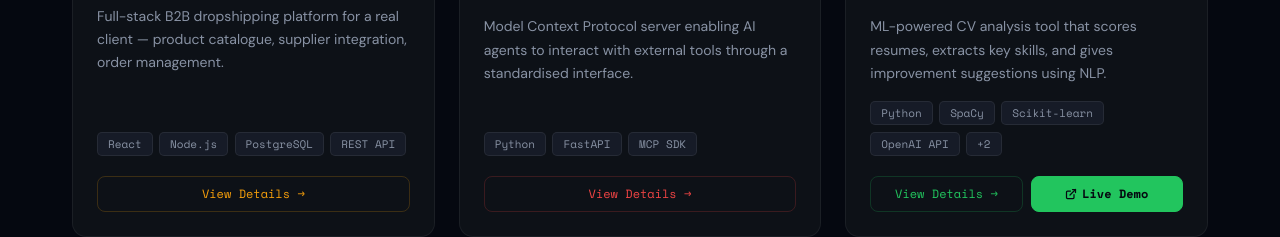
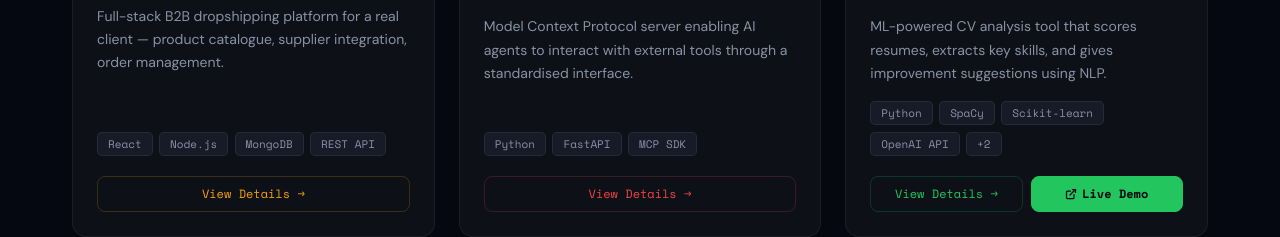
Before and after one commit to Mavi28/portfolio, a React (Vite) app: page / in a window 1280 px wide. Shown: the part 2400-2637 px from the top of the page. Built offline with nearby package versions, Linux system fonts and the light colour scheme.

Commit message:
add resume

```diff
--- a/src/data/projects.js
+++ b/src/data/projects.js
@@ -53,7 +53,7 @@ const projects = [
     freelance: false,
     icon: "💬",
     accent: "#a855f7",
-    githubUrl: "https://github.com/Mavi28/streamlit-genai-chatbot.git",
+    githubUrl: "https://github.com/Mavi28/streamlit-genai-chatbot.git ",
     liveUrl: "https://scarlet-chatbot.streamlit.app/",
   },
   {
@@ -82,10 +82,10 @@ const projects = [
       "Full-stack B2B dropshipping platform for a real client — product catalogue, supplier integration, order management.",
     bullets: [
       "Full project architecture, API design, and frontend implementation",
-      "REST API with React + Node.js + PostgreSQL",
+      "REST API with React + Node.js + MongoDB  ",
       "Supplier catalogue sync, bulk order management, and client dashboard",
     ],
-    tech: ["React", "Node.js", "PostgreSQL", "REST API"],
+    tech: ["React", "Node.js", "MongoDB", "REST API"],
     category: "fullstack",
     year: 2025,
     freelance: true,
```
Also changed, not shown: 1 other file (tests, documents, lock files or other folders).
